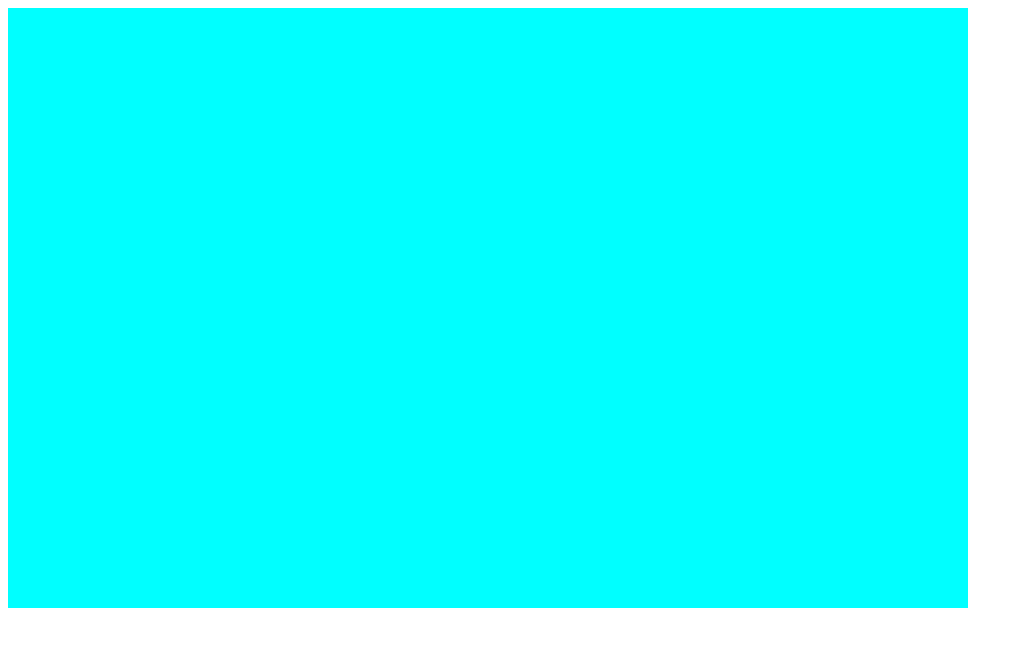
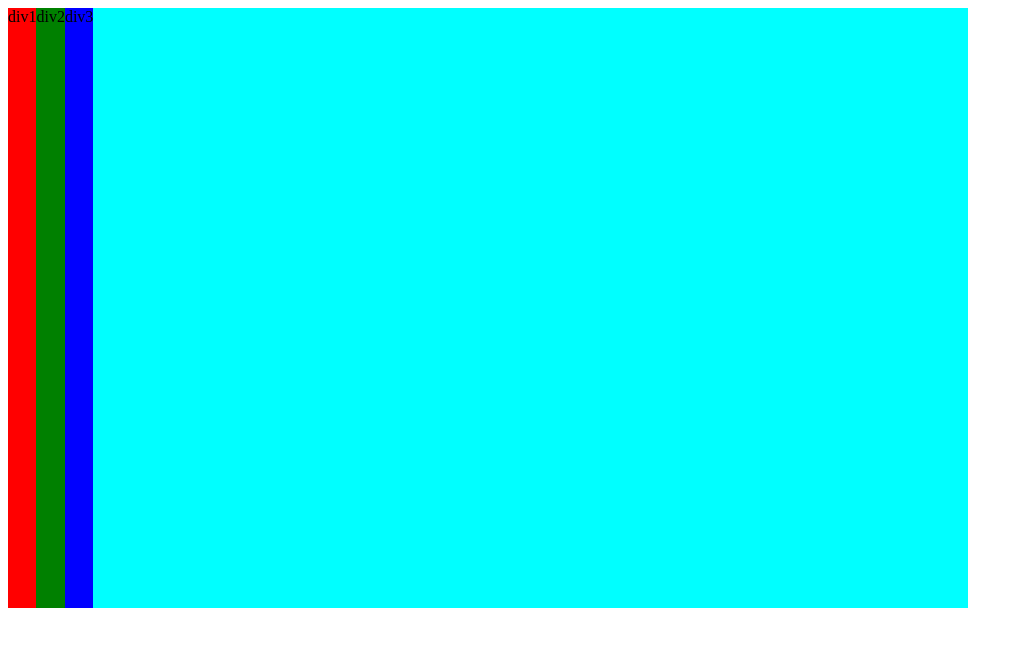
Before and after one commit to HarshRajMishra1995/codingNinjas, a plain HTML site: page webDevelopment/flex.html in a window 1280 px wide. Shown: the whole page, without its empty margins (0-1023 px from the left). Drawn offline with Linux system fonts and the light colour scheme.

Commit message:
Added Flex tutorial

```diff
--- a/webDevelopment/flex.css
+++ b/webDevelopment/flex.css
@@ -1,5 +1,38 @@
 .main-container{
-  width: 75vw;
-  height: 75vh;
-  background-color: cyan;
+ width: 75vw;
+ height: 75vh;
+ background-color: cyan;
+ display: flex;
+ flex-direction: row;
+ flex-wrap:wrap ;
+ justify-content:stretch;
 }
+
+.main-container div{
+  height: auto;
+  width: auto;
+  /* flex-grow: 1; */
+
+}
+
+.div-1{
+  background-color: red;
+}
+.div-2{
+  background-color: green;
+}
+.div-3{
+  background-color: blue;
+}
+.div-4{
+  background-color: yellow;
+}
+.div-5{
+  background-color: pink;
+}
+.div-6{
+  background-color: black;
+}
+.div-7{
+  background-color: grey;
+}
--- a/webDevelopment/flex.html
+++ b/webDevelopment/flex.html
@@ -1,11 +1,18 @@
 <html>
   <head>
     <title>Flex properties</title>
+    <meta name="viewport" content="Width=device-width,initial-scale=1">
     <link rel="stylesheet" type="text/css" href="flex.css">
   </head>
   <body>
     <div class="main-container">
-
+      <div class="div-1">div1</div>
+      <div class="div-2">div2</div>
+      <div class="div-3">div3</div>
+      <!-- <div class="div-4">div4</div>
+      <div class="div-5">div5</div>
+      <div class="div-6">div6</div>
+      <div class="div-7">div7</div> -->
     </div>
   </body>
 </html>
```
